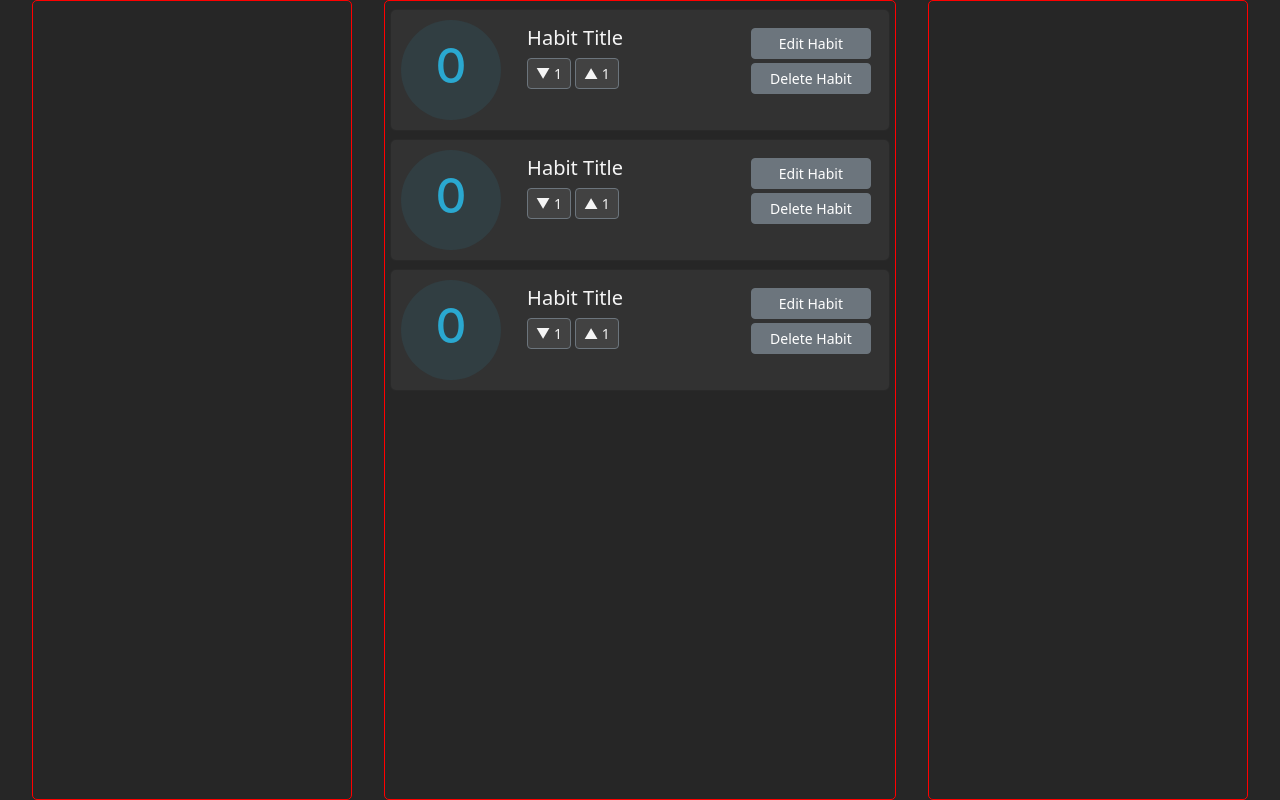
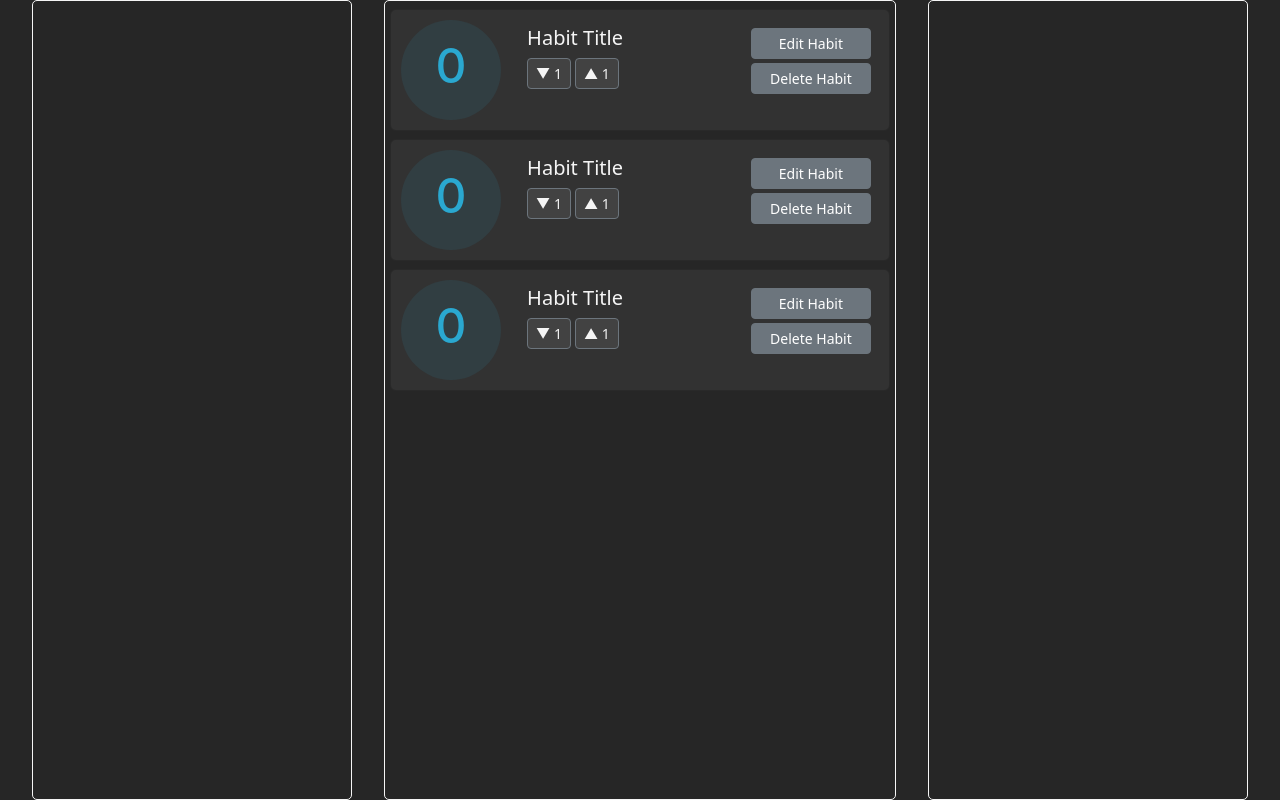
Before and after one commit to Drew-L-Nelson/Habit-Tracker, a React (Create React App) app: page / in a window 1280 px wide. Built offline with nearby package versions, Linux system fonts and the light colour scheme.

Commit message:
2 files modified

```diff
--- a/package.json
+++ b/package.json
@@ -3,9 +3,14 @@
   "version": "0.0.0",
   "private": true,
   "dependencies": {
+    "@babel/core": "^7.0.0",
+    "@emotion/react": "^11.5.0",
+    "@emotion/styled": "^11.3.0",
+    "@mui/material": "^5.10.15",
     "@popperjs/core": "^2.11.6",
     "@types/react": ">=16.14.8",
     "bootstrap": "^5.2.2",
+    "dayjs": "^1.11.6",
     "react": "^18.2.0",
     "react-bootstrap": "^2.6.0",
     "react-dom": "^18.2.0"
--- a/src/style.css
+++ b/src/style.css
@@ -15,7 +15,7 @@ body {
 
 .left-div {
   border-radius: 5px;
-  border: 1px solid red;
+  border: 1px solid whitesmoke;
   padding-bottom: 0.5rem;
   width: 25%;
 }
@@ -26,14 +26,14 @@ body {
   justify-content: flex-start;
   align-items: center;
   border-radius: 5px;
-  border: 1px solid red;
+  border: 1px solid whitesmoke;
   padding-bottom: 0.5rem;
   width: 40%;
 }
 
 .right-div {
   border-radius: 5px;
-  border: 1px solid red;
+  border: 1px solid whitesmoke;
   padding-bottom: 0.5rem;
   width: 25%;
 }
```
